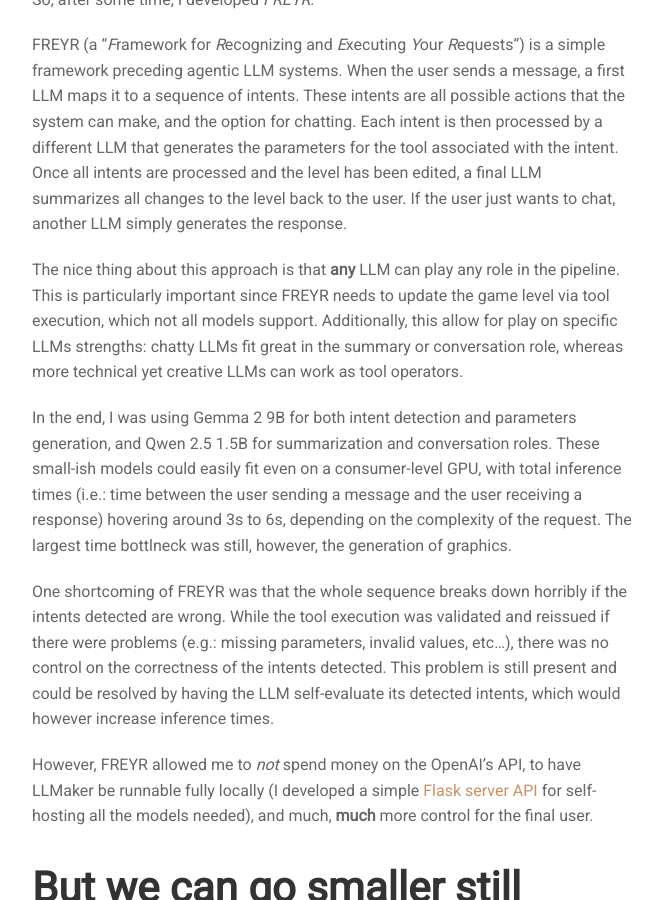
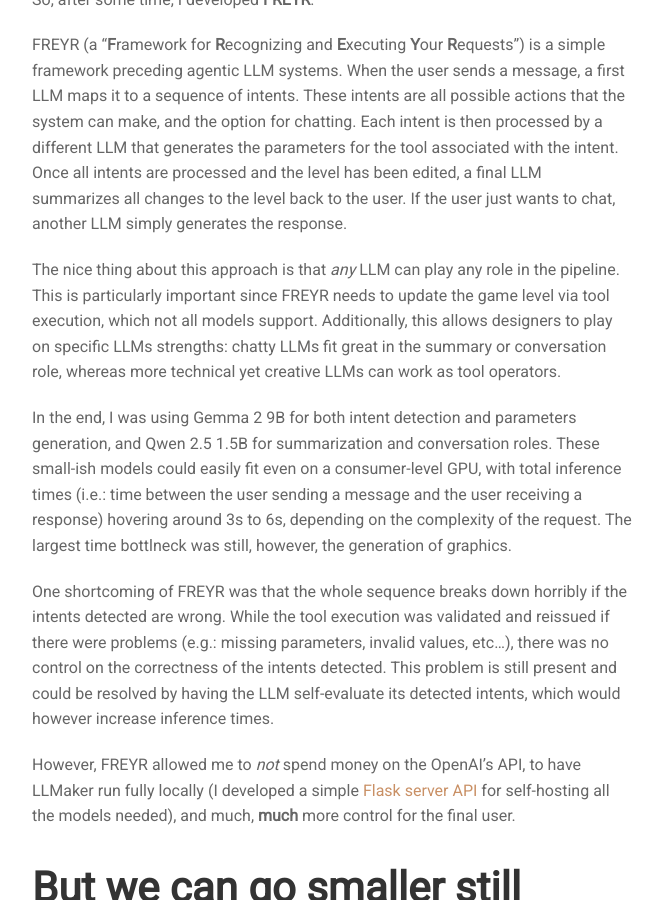
Before and after one commit to gallorob/gallorob.github.io, a Jekyll site: the page built from projects/llmaker.md, in a window 1280 px wide and 900 px high, scrolled down 2286 px. Shown: the whole window, without its empty margins (308-970 px from the left). Built offline with Jekyll 4.4.1, drawn with Linux system fonts in a browser that asks for light colours; nearby versions of some CDN libraries; some of the changed text lies outside the part shown.

Commit message:
Fix minor typos

```diff
--- a/projects/llmaker.md
+++ b/projects/llmaker.md
@@ -34,17 +34,17 @@ When I started working on this project, the choice of LLM was quite simple: eith
 
 However, while the model worked great, I was not a huge fan of the whole "scrape the whole internet to train our models" debacle. So much so that I wrote one section about it in the [LLMs and Games survey paper](https://ieeexplore.ieee.org/abstract/document/10680313), along with other ethical, political, and socio-ecological concerns the community had about training such large models.
 
-So, after some time, I developed *FREYR*.
+So, after some time, I developed **FREYR**.
 
-FREYR (a "*F*ramework for *R*ecognizing and *E*xecuting *Y*our *R*equests") is a simple framework preceding agentic LLM systems. When the user sends a message, a first LLM maps it to a sequence of intents. These intents are all possible actions that the system can make, and the option for chatting. Each intent is then processed by a different LLM that generates the parameters for the tool associated with the intent. Once all intents are processed and the level has been edited, a final LLM summarizes all changes to the level back to the user. If the user just wants to chat, another LLM simply generates the response.
+FREYR (a "**F**ramework for **R**ecognizing and **E**xecuting **Y**our **R**equests") is a simple framework preceding agentic LLM systems. When the user sends a message, a first LLM maps it to a sequence of intents. These intents are all possible actions that the system can make, and the option for chatting. Each intent is then processed by a different LLM that generates the parameters for the tool associated with the intent. Once all intents are processed and the level has been edited, a final LLM summarizes all changes to the level back to the user. If the user just wants to chat, another LLM simply generates the response.
 
-The nice thing about this approach is that **any** LLM can play any role in the pipeline. This is particularly important since FREYR needs to update the game level via tool execution, which not all models support. Additionally, this allow for play on specific LLMs strengths: chatty LLMs fit great in the summary or conversation role, whereas more technical yet creative LLMs can work as tool operators.
+The nice thing about this approach is that *any* LLM can play any role in the pipeline. This is particularly important since FREYR needs to update the game level via tool execution, which not all models support. Additionally, this allows designers to play on specific LLMs strengths: chatty LLMs fit great in the summary or conversation role, whereas more technical yet creative LLMs can work as tool operators.
 
 In the end, I was using Gemma 2 9B for both intent detection and parameters generation, and Qwen 2.5 1.5B for summarization and conversation roles. These small-ish models could easily fit even on a consumer-level GPU, with total inference times (i.e.: time between the user sending a message and the user receiving a response) hovering around 3s to 6s, depending on the complexity of the request. The largest time bottlneck was still, however, the generation of graphics.
 
 One shortcoming of FREYR was that the whole sequence breaks down horribly if the intents detected are wrong. While the tool execution was validated and reissued if there were problems (e.g.: missing parameters, invalid values, etc...), there was no control on the correctness of the intents detected. This problem is still present and could be resolved by having the LLM self-evaluate its detected intents, which would however increase inference times.
 
-However, FREYR allowed me to *not* spend money on the OpenAI's API, to have LLMaker be runnable fully locally (I developed a simple [Flask server API](https://github.com/gallorob/llmaker-server) for self-hosting all the models needed), and much, **much** more control for the final user.
+However, FREYR allowed me to *not* spend money on the OpenAI's API, to have LLMaker run fully locally (I developed a simple [Flask server API](https://github.com/gallorob/llmaker-server) for self-hosting all the models needed), and much, **much** more control for the final user.
 
 ## But we can go smaller still
 
@@ -52,7 +52,7 @@ You know what's better than 9B models?
 
 Well, in terms of size, 1B models.
 
-In terms of accuracy, **probably** >9B models.
+In terms of accuracy, *probably* >9B models.
 
 As I wrote above, one major limitation of the whole FREYR approach was that misidentifying designer intents had a cascade effect on the rest of the pipeline. I was reminded of what my professor at La Sapienza once said: "If your NLP model is 99% accurate, people will notice the 1% it fails."
 
```
Also changed, not shown: other parts of projects/llmaker.md (+1 -1 lines).
